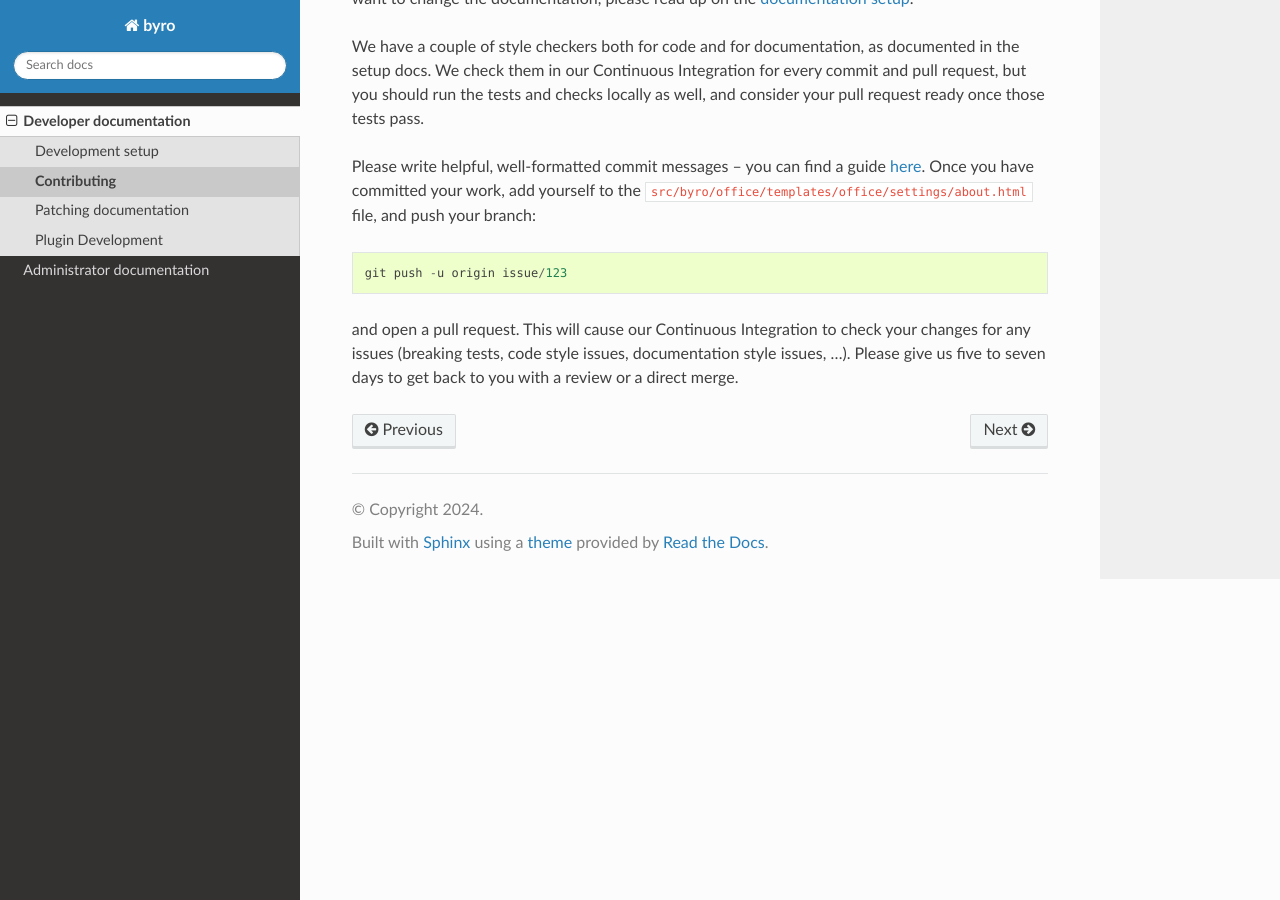
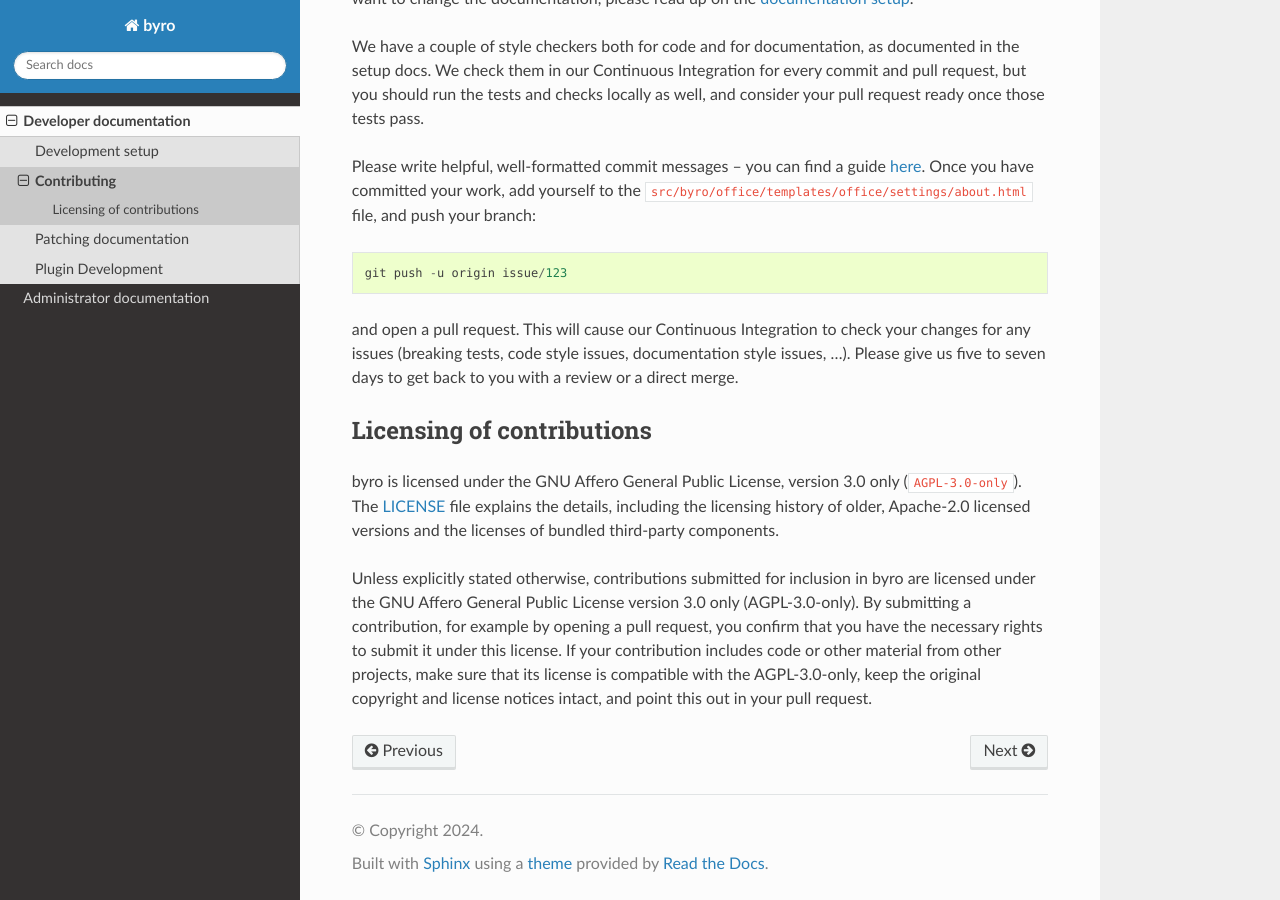
Before and after one commit to byro/byro, a Sphinx documentation site: the page built from docs/developer/contributing.rst, in a window 1280 px wide and 900 px high, scrolled down 600 px. Built offline with Sphinx 7.4.7 and the Read the Docs theme 3.1.0, drawn with Linux system fonts in a browser that asks for light colours; the version number is read from the project's files by our own code.

Commit message:
chore(license): relicense byro under AGPL-3.0-only

```diff
--- a/docs/developer/contributing.rst
+++ b/docs/developer/contributing.rst
@@ -38,7 +38,25 @@ any issues (breaking tests, code style issues, documentation style issues, …).
 Please give us five to seven days to get back to you with a review or a direct merge.
 
 
+Licensing of contributions
+==========================
+
+byro is licensed under the GNU Affero General Public License, version 3.0 only
+(``AGPL-3.0-only``). The `LICENSE`_ file explains the details, including the
+licensing history of older, Apache-2.0 licensed versions and the licenses of
+bundled third-party components.
+
+Unless explicitly stated otherwise, contributions submitted for inclusion in
+byro are licensed under the GNU Affero General Public License version 3.0 only
+(AGPL-3.0-only). By submitting a contribution, for example by opening a pull
+request, you confirm that you have the necessary rights to submit it under
+this license. If your contribution includes code or other material from other
+projects, make sure that its license is compatible with the AGPL-3.0-only,
+keep the original copyright and license notices intact, and point this out in
+your pull request.
+
 .. _GitHub: https://github.com
+.. _LICENSE: https://github.com/byro/byro/blob/main/LICENSE
 .. _open an issue: https://github.com/byro/byro/issues/new
 .. _open issues: https://github.com/byro/byro/issues
 .. _fork byor: https://github.com/byro/byro/fork
--- a/src/byro/office/templates/office/settings/about.html
+++ b/src/byro/office/templates/office/settings/about.html
@@ -18,7 +18,7 @@
                         version {{ byro_version }}
                     {% endblocktrans %}{% endif %}
                     {% blocktrans trimmed %}
-                        <p>byro is free software released under the Apache license.</p>
+                        <p>byro is free software released under the <a href="https://github.com/byro/byro/blob/main/LICENSE">GNU Affero General Public License v3</a> (AGPL-3.0-only).</p>
                         <p>Originally written by Tobias Kunze (<a href="https://github.com/rixx"><i
                             class="fa fa-github"></i>
                             rixx</a>), with contributions by Henryk Plötz (<a href="https://github.com/henryk"><i
```
Also changed, not shown: README.rst (+9 -0 lines), docs/index.rst (+10 -0 lines), .github/pull_request_template.md, 6 other files.
